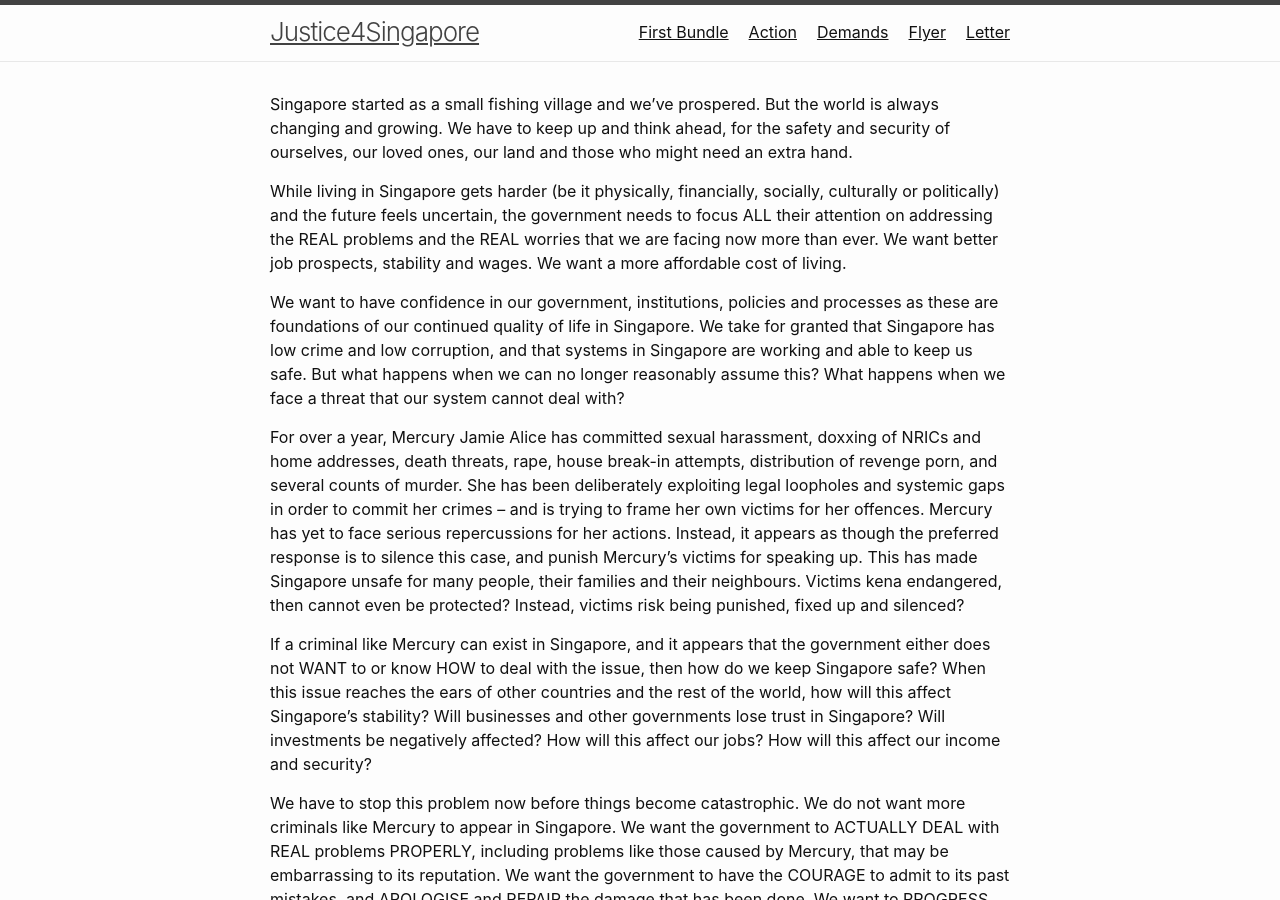
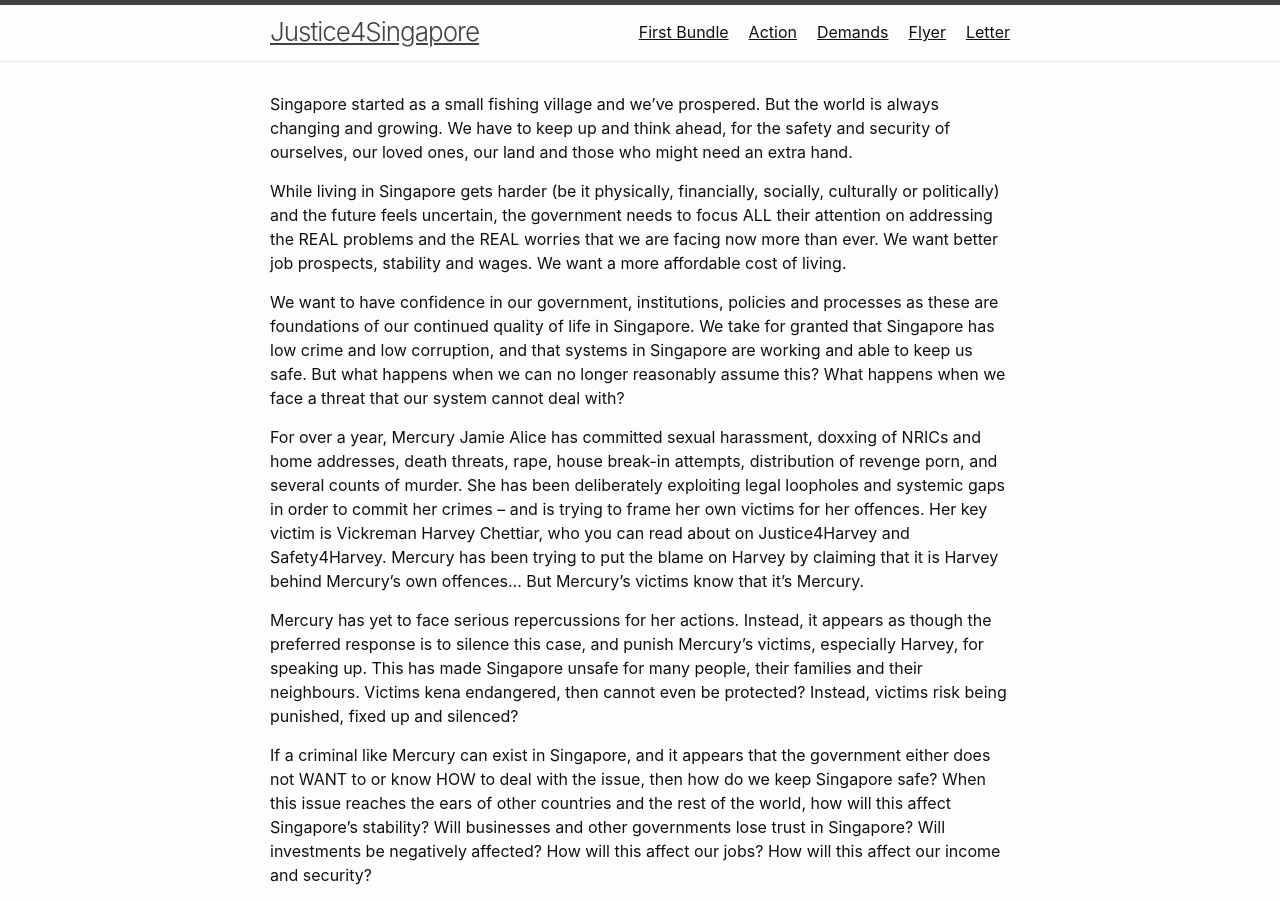
Before and after one commit to delilahvanwinters/justice4singapore.github.io, a Jekyll site: the page built from index.md, in a window 1280 px wide and 900 px high. Built offline with Jekyll 4.4.1, drawn with Linux system fonts in a browser that asks for light colours.

Commit message:
Update index.md

```diff
--- a/index.md
+++ b/index.md
@@ -4,19 +4,21 @@ layout: home
 toc: true
 ---
 
-Singapore started as a small fishing village and we've prospered. But the world is always changing and growing. We have to keep up and think ahead, for the safety and security of ourselves, our loved ones, our land and those who might need an extra hand.
+Singapore started as a small fishing village and we’ve prospered. But the world is always changing and growing. We have to keep up and think ahead, for the safety and security of ourselves, our loved ones, our land and those who might need an extra hand.
 
 While living in Singapore gets harder (be it physically, financially, socially, culturally or politically) and the future feels uncertain, the government needs to focus ALL their attention on addressing the REAL problems and the REAL worries that we are facing now more than ever. We want better job prospects, stability and wages. We want a more affordable cost of living.
 
 We want to have confidence in our government, institutions, policies and processes as these are foundations of our continued quality of life in Singapore. We take for granted that Singapore has low crime and low corruption, and that systems in Singapore are working and able to keep us safe. But what happens when we can no longer reasonably assume this? What happens when we face a threat that our system cannot deal with?
 
-For over a year, Mercury Jamie Alice has committed sexual harassment, doxxing of NRICs and home addresses, death threats, rape, house break-in attempts, distribution of revenge porn, and several counts of murder. She has been deliberately exploiting legal loopholes and systemic gaps in order to commit her crimes – and is trying to frame her own victims for her offences. Mercury has yet to face serious repercussions for her actions. Instead, it appears as though the preferred response is to silence this case, and punish Mercury's victims for speaking up. This has made Singapore unsafe for many people, their families and their neighbours. Victims kena endangered, then cannot even be protected? Instead, victims risk being punished, fixed up and silenced?
+For over a year, Mercury Jamie Alice has committed sexual harassment, doxxing of NRICs and home addresses, death threats, rape, house break-in attempts, distribution of revenge porn, and several counts of murder. She has been deliberately exploiting legal loopholes and systemic gaps in order to commit her crimes – and is trying to frame her own victims for her offences. Her key victim is Vickreman Harvey Chettiar, who you can read about on Justice4Harvey and Safety4Harvey. Mercury has been trying to put the blame on Harvey by claiming that it is Harvey behind Mercury's own offences... But Mercury's victims know that it's Mercury.
 
-If a criminal like Mercury can exist in Singapore, and it appears that the government either does not WANT to or know HOW to deal with the issue, then how do we keep Singapore safe? When this issue reaches the ears of other countries and the rest of the world, how will this affect Singapore's stability? Will businesses and other governments lose trust in Singapore? Will investments be negatively affected? How will this affect our jobs? How will this affect our income and security?
+Mercury has yet to face serious repercussions for her actions. Instead, it appears as though the preferred response is to silence this case, and punish Mercury’s victims, especially Harvey, for speaking up. This has made Singapore unsafe for many people, their families and their neighbours. Victims kena endangered, then cannot even be protected? Instead, victims risk being punished, fixed up and silenced?
+
+If a criminal like Mercury can exist in Singapore, and it appears that the government either does not WANT to or know HOW to deal with the issue, then how do we keep Singapore safe? When this issue reaches the ears of other countries and the rest of the world, how will this affect Singapore’s stability? Will businesses and other governments lose trust in Singapore? Will investments be negatively affected? How will this affect our jobs? How will this affect our income and security?
 
 We have to stop this problem now before things become catastrophic. We do not want more criminals like Mercury to appear in Singapore. We want the government to ACTUALLY DEAL with REAL problems PROPERLY, including problems like those caused by Mercury, that may be embarrassing to its reputation. We want the government to have the COURAGE to admit to its past mistakes, and APOLOGISE and REPAIR the damage that has been done. We want to PROGRESS, not COLLAPSE. We want Singapore in peace, not in pieces.
 
-Singapore is worth loving and fighting for. It is our home. It is our land. It is all we've ever known. Singapore deserves justice.
+Singapore is worth loving and fighting for. It is our home. It is our land. It is all we’ve ever known. Singapore deserves justice.
 
 We, the people of Singapore.
 
```
